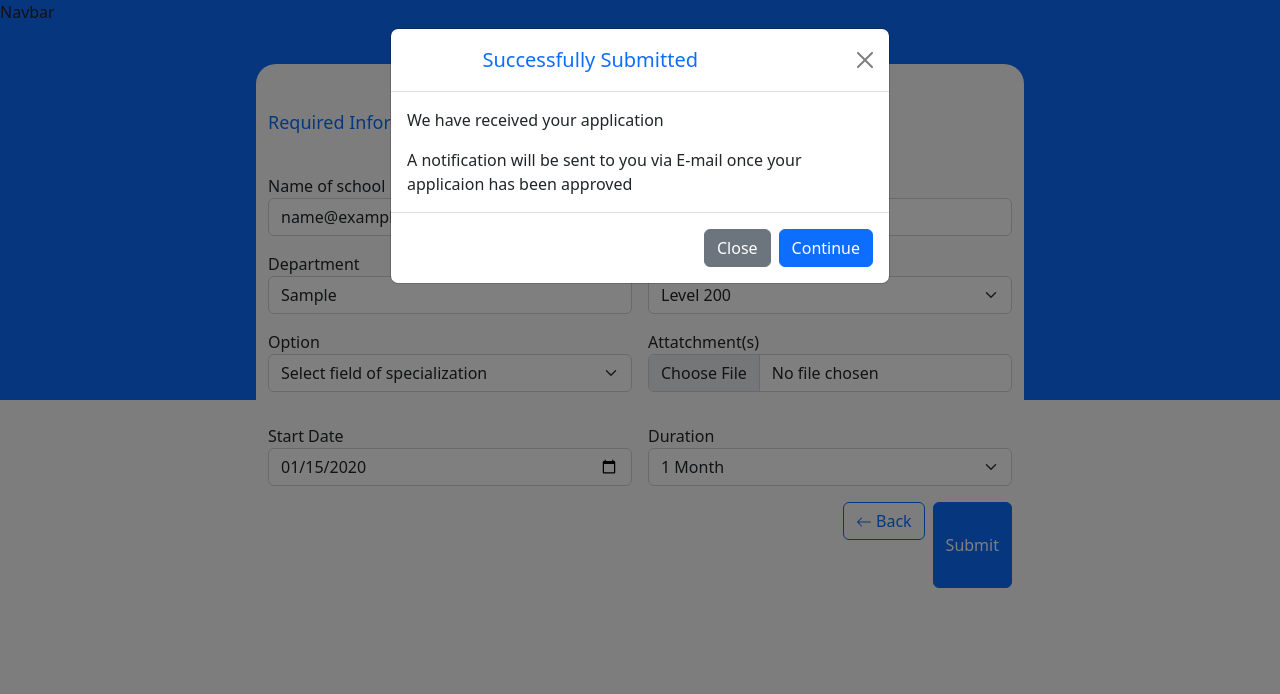
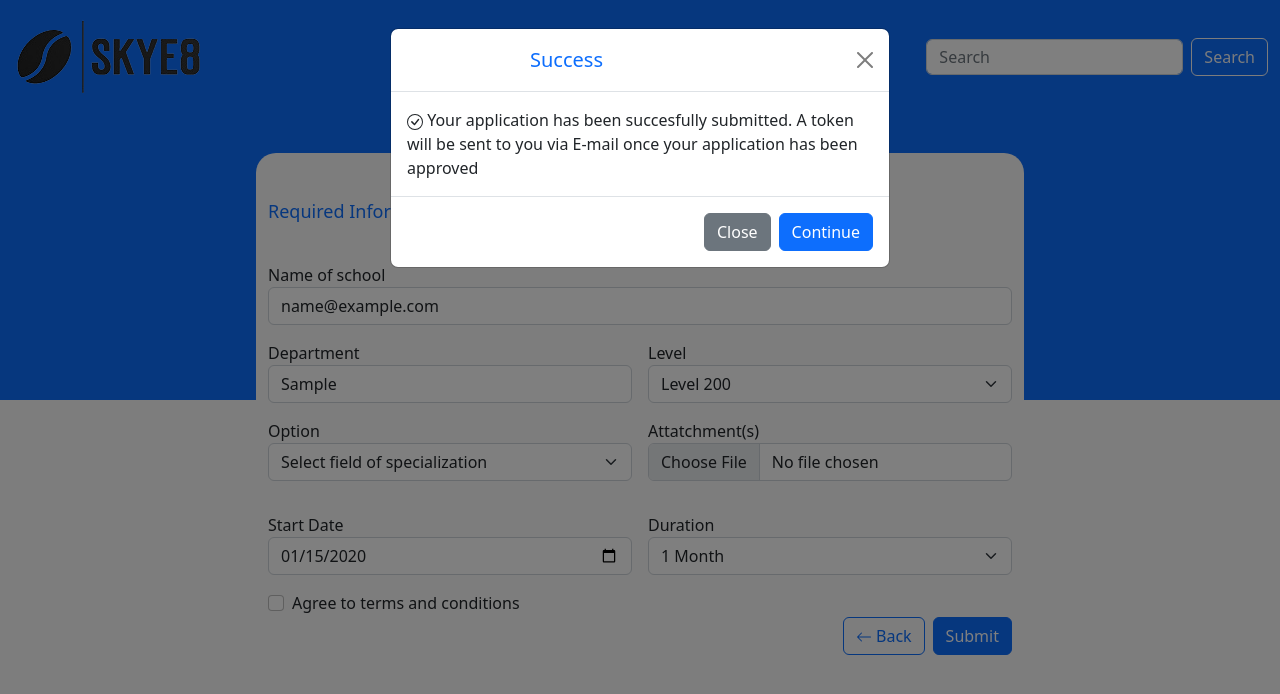
Before and after one commit to skye8-tech/s8-ims, a website: page src/pages/application_Requiredinfo.html in a window 1280 px wide. Both pictures are taken after typing "name@example.com", "Sample", "2020-01-15" into the empty fields and a click on the button "Submit". Drawn offline with nearby package versions, Linux system fonts and the light colour scheme.

Commit message:
Modified application_Requiredinfo.html

```diff
--- a/src/pages/application_Requiredinfo.html
+++ b/src/pages/application_Requiredinfo.html
@@ -19,16 +19,30 @@
 
 </head>
 <body>
-    <nav >
-      <span class="navbar-brand h1">Navbar</span>
+
+    <!--Navbar-->
+    <nav class="navbar navbar-expand-lg navbar-light bg-primary">
+      <div class="container-fluid">
+          <a href="#" class="navbar-brand me-0">
+              <img src="/assets/images/logo.png" class="img-fluid pe-3 logo">
+          </a>
+               <h3 class="card-title text-light mx-auto">Internship Application</h5>
+
+              <form class="d-flex align-items-center ">
+                  <input type="search" placeholder="Search" class="form-control me-2 h-100">
+                  <button class="btn btn-outline-light h-25" type="submit">Search</button>
+              </form>
+
+
+      </div>
   </nav>
+
 
     <div class="container float-container container-top">
 
+      <form action="">
+        <div class="content">
           <br><br><h2 class="header mb-3">Required Information</h2><br>  <!--header-->
-
-      <form action="">
-
             <!--field to input name of school-->
           <div class="row mb-3 ">
             <div class="col-12">
@@ -93,7 +107,7 @@
               <div class="form">
                 <label for="Attatchment">Attatchment(s)</label>
                 <div class="input-group mb-3">
-                <input type="file" class="form-control" id="Attatchment">
+                  <input type="file" class="form-control" id="Attatchment" required>
 
                 </div>
               </div>
@@ -106,7 +120,7 @@
             <div class="col-6">
               <div class="form">
                 <label for="InputGrid">Start Date</label>
-              <input type="date" class="form-control" id="InputDate" placeholder="14-08-2022" >
+                <input type="date" class="form-control" id="InputDate" placeholder="14-08-2022" required >
 
               </div>
             </div>
@@ -115,7 +129,7 @@
             <div class="col-6">
               <div class="form">
                 <label for="SelectionGrid">Duration</label>
-              <select class="form-select"  id="SelectionGrid">
+                <select class="form-select"  id="SelectionGrid" required>
                   <option value="1">1 Month</option>
                   <option value="2">2 Months</option>
                   <option value="3">3 Months</option>
@@ -126,8 +140,16 @@
             </div>
           </div>
 
+          <!--Terms and conditions-->
+          <div class="form-check">
+            <input class="form-check-input" type="checkbox" value="" id="invalidCheck2" required>
+            <label class="form-check-label" for="invalidCheck2">
+              Agree to terms and conditions
+            </label>
+          </div>
+
           <!-- Buttons-->
-        <div class="d-grid gap-2 d-md-flex justify-content-md-end">
+          <div class="d-grid gap-2 d-md-flex justify-content-end">
             <button type="button" class="btn btn-outline-primary mb-5">
               <svg xmlns="http://www.w3.org/2000/svg" width="16" height="16" fill="currentColor" class="bi bi-arrow-left" viewBox="0 0 16 16">
                 <path fill-rule="evenodd" d="M15 8a.5.5 0 0 0-.5-.5H2.707l3.147-3.146a.5.5 0 1 0-.708-.708l-4 4a.5.5 0 0 0 0 .708l4 4a.5.5 0 0 0 .708-.708L2.707 8.5H14.5A.5.5 0 0 0 15 8z"/>
@@ -136,7 +158,7 @@
             </button>
 
             <!-- Button trigger modal -->
-          <button type="button" class="btn btn-primary" data-bs-toggle="modal" data-bs-target="#staticBackdrop">
+            <button type="button" class="btn btn-primary mb-5" data-bs-toggle="modal" data-bs-target="#staticBackdrop">
               Submit
             </button>
 
@@ -145,12 +167,18 @@
                 <div class="modal-dialog">
                   <div class="modal-content">
                     <div class="modal-header">
-                  <h5 class="modal-title" id="staticBackdropLabel">Successfully Submitted</h5>
+                      <h5 class="modal-title" id="staticBackdropLabel">Success</h5>
                       <button type="button" class="btn-close" data-bs-dismiss="modal" aria-label="Close"></button>
                     </div>
                     <div class="modal-body">
-                 <p> We have received your application</p>
-                  A notification will be sent to you via E-mail once your applicaion has been approved
+                      <a href="#" class="navbar-brand me-0">
+                        <svg xmlns="http://www.w3.org/2000/svg" width="16" height="16" fill="currentColor" class="bi1 bi-check-circle" viewBox="0 0 16 16">
+                          <path d="M8 15A7 7 0 1 1 8 1a7 7 0 0 1 0 14zm0 1A8 8 0 1 0 8 0a8 8 0 0 0 0 16z"/>
+                          <path d="M10.97 4.97a.235.235 0 0 0-.02.022L7.477 9.417 5.384 7.323a.75.75 0 0 0-1.06 1.06L6.97 11.03a.75.75 0 0 0 1.079-.02l3.992-4.99a.75.75 0 0 0-1.071-1.05z"/>
+                        </svg>
+                    </a>
+
+                      Your application has been succesfully submitted. A token will be sent to you via E-mail once your application has been approved
                     </div>
                     <div class="modal-footer">
                       <button type="button" class="btn btn-secondary" data-bs-dismiss="modal">Close</button>
@@ -162,6 +190,9 @@
         </div>
 
       </div>
+
+        </div>
+
       </form>
 
 
```
Lines whose indentation alone changed are shown as unchanged.
